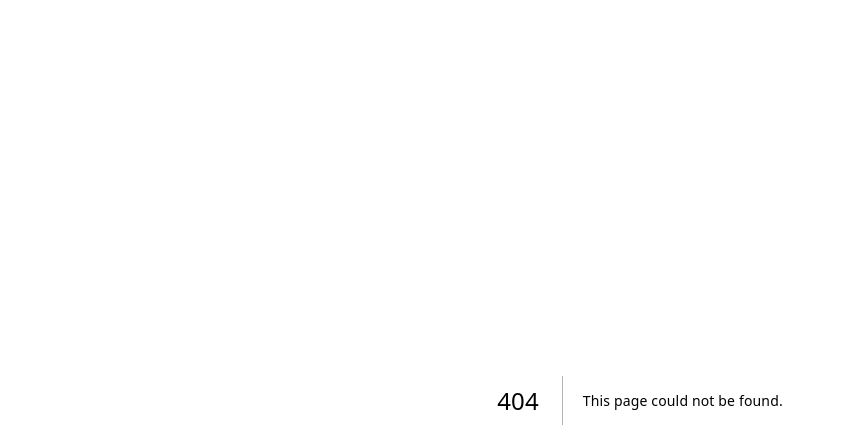
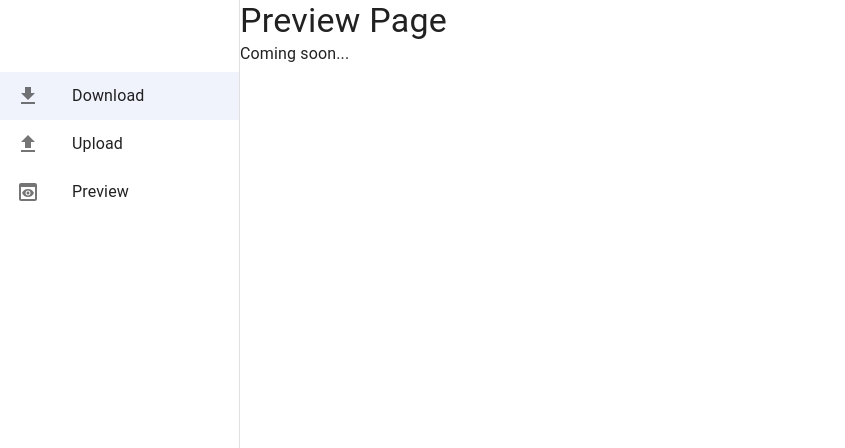
Before and after one commit to MohFarahani/medblock, a Next.js app in the folder next/: page /preview in a window 1280 px wide. Before the commit this address had no page. Shown: the top 448 px of the page, without its empty margins (0-845 px from the left). Built offline with nearby package versions, Linux system fonts and the light colour scheme.

Commit message:
feat: add sidebar

```diff
--- a/next/src/app/layout.tsx
+++ b/next/src/app/layout.tsx
@@ -1,6 +1,7 @@
 import { ApolloProvider } from '@/providers/ApolloProvider';
 import ThemeRegistry from './ThemeRegistry';
 import ErrorBoundary from '@/components/ErrorBoundary';
+import Layout from '@/components/Layout';
 
 export const metadata = {
   title: 'Software Engineer- MedBlock',
@@ -17,7 +18,11 @@ export default function RootLayout({
       <body>
         <ErrorBoundary>
           <ApolloProvider>
-            <ThemeRegistry>{children}</ThemeRegistry>
+            <ThemeRegistry>
+              <Layout>
+                 {children}
+                </Layout>
+              </ThemeRegistry>
           </ApolloProvider>
         </ErrorBoundary>
       </body>
--- /dev/null
+++ b/next/src/app/preview/page.tsx
@@ -0,0 +1,12 @@
+'use client';
+
+import { Box, Typography } from '@mui/material';
+
+export default function PreviewPage() {
+  return (
+    <Box>
+      <Typography variant="h4">Preview Page</Typography>
+      <Typography>Coming soon...</Typography>
+    </Box>
+  );
+}
--- /dev/null
+++ b/next/src/components/Layout.tsx
@@ -0,0 +1,64 @@
+'use client';
+
+import { Box, Drawer, List, ListItemButton, ListItemIcon, ListItemText } from '@mui/material';
+import { Download, Upload, Preview } from '@mui/icons-material';
+import { useState } from 'react';
+import { useRouter } from 'next/navigation';
+
+const DRAWER_WIDTH = 240;
+
+interface LayoutProps {
+  children: React.ReactNode;
+}
+
+const Layout = ({ children }: LayoutProps) => {
+  const router = useRouter();
+  const [selectedIndex, setSelectedIndex] = useState(0);
+
+  const menuItems = [
+    { text: 'Download', icon: <Download />, path: '/download' },
+    { text: 'Upload', icon: <Upload />, path: '/upload' },
+    { text: 'Preview', icon: <Preview />, path: '/preview' },
+  ];
+
+  const handleListItemClick = (path: string, index: number) => {
+    setSelectedIndex(index);
+    router.push(path);
+  };
+
+  return (
+    <Box sx={{ display: 'flex' }}>
+      <Drawer
+        variant="permanent"
+        sx={{
+          width: DRAWER_WIDTH,
+          flexShrink: 0,
+          '& .MuiDrawer-paper': {
+            width: DRAWER_WIDTH,
+            boxSizing: 'border-box',
+          },
+        }}
+      >
+        <List sx={{ marginTop: '64px' }}>
+          {menuItems.map((item, index) => (
+            <ListItemButton
+              key={item.text}
+              selected={selectedIndex === index}
+              onClick={() => handleListItemClick(item.path, index)}
+            >
+              <ListItemIcon>{item.icon}</ListItemIcon>
+              <ListItemText primary={item.text} />
+            </ListItemButton>
+          ))}
+        </List>
+      </Drawer>
+      <Box
+        flexGrow={1}
+      >
+        {children}
+      </Box>
+    </Box>
+  );
+};
+
+export default Layout;
```
Also changed, not shown: next/src/app/download/page.tsx (added, +37 -0 lines), next/src/app/upload/page.tsx (added, +7 -0 lines).
